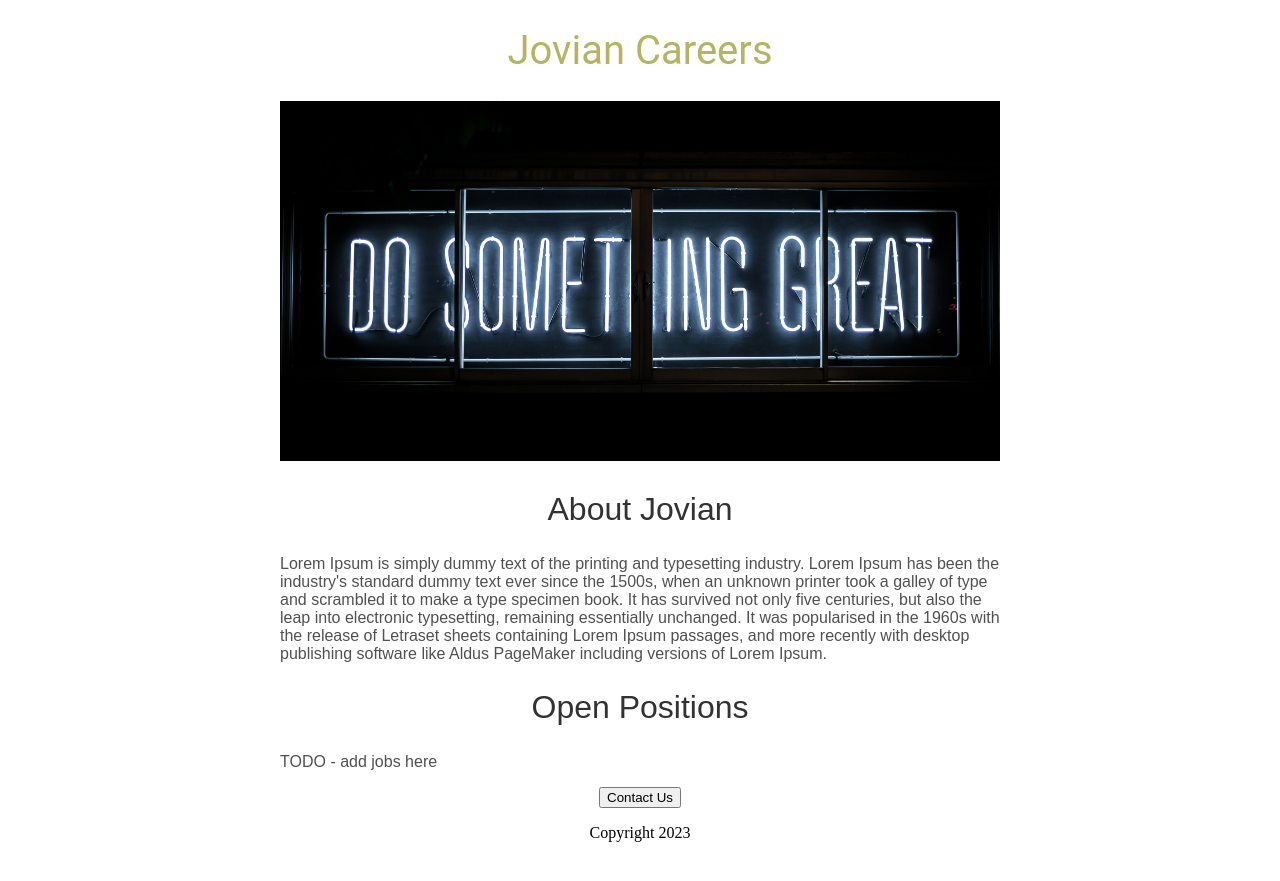
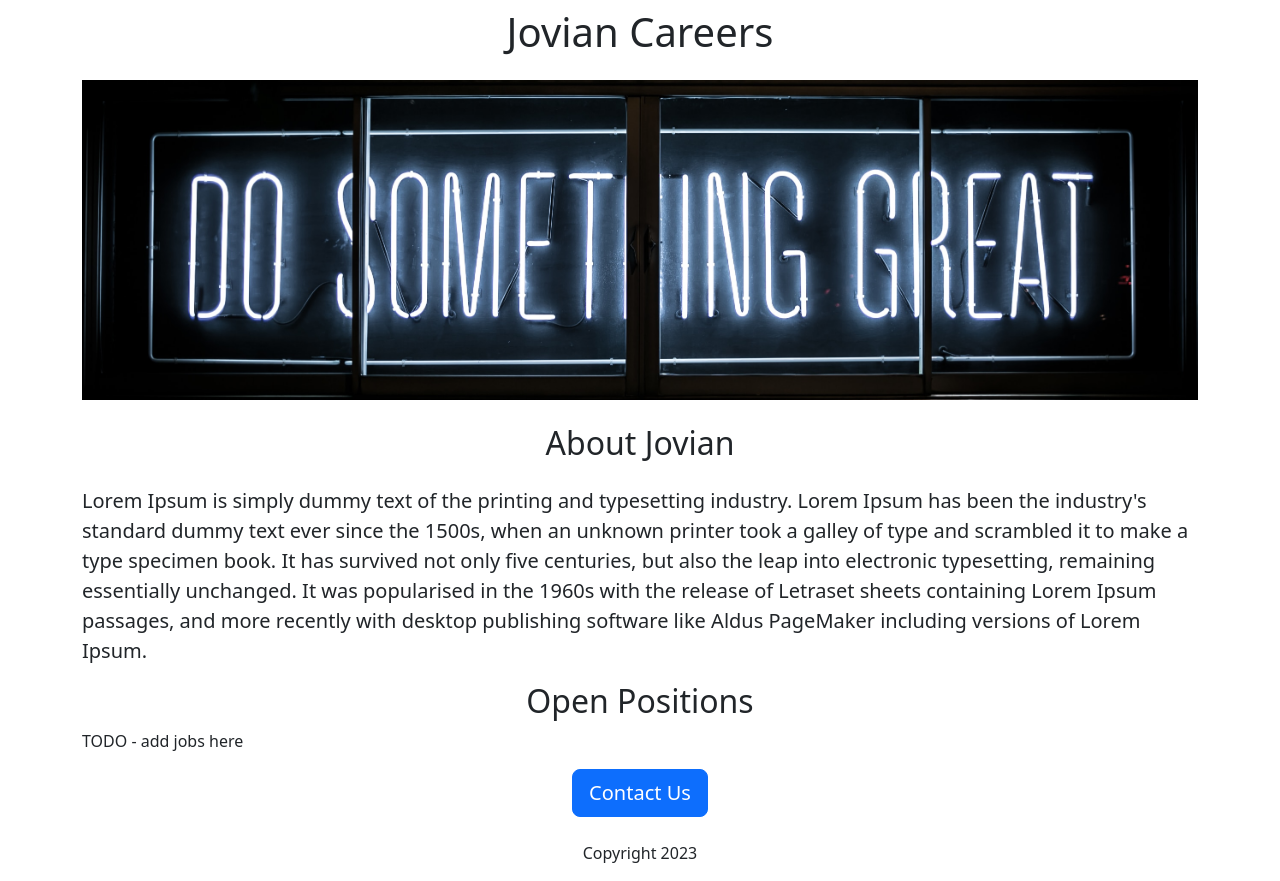
Before and after one commit to Datavsn/try-and-test-all, a Flask app: page / in a window 1280 px wide. Before the commit the page ends 842 px from the top, so only its background shows below. Run offline with Flask 3, Linux system fonts and the light colour scheme.

Commit message:
css changes

```diff
--- a/templates/home.html
+++ b/templates/home.html
@@ -2,53 +2,28 @@
 <html>
   <head>
     <title>Jovian Careers </title>
-    <style>
-      h1 {
-        font-family: Roboto;
-        text-align: center;
-        color: rgb(180, 180, 100);
-        font-size: 40px;
-        font-weight: normal;
-      }
-      h2 {
-        font-family: Arial;
-        font-size: 32px;
-        font-weight: normal;
-        text-align: center;
-        color: rgb(50, 50, 50);
-
-      }
-
-      .bodytext {
-
-        font-family: arial;
-        color: rgb(80, 80, 80);
-      }
-
-      #banner
-      {
-        width: 100%;
-        height: 360px;
-        object-fit: cover;
-      }
-
-      #container{
-        max-width: 720px;
-        margin: 0 auto 0 auto;
-      }
-    </style>
+    <meta charset="utf-8">
+    <meta name="viewport" content="width=device-width, initial-scale=1">
+    <link href="https://cdn.jsdelivr.net/npm/bootstrap@5.3.0/dist/css/bootstrap.min.css" rel="stylesheet" integrity="sha384-9ndCyUaIbzAi2FUVXJi0CjmCapSmO7SnpJef0486qhLnuZ2cdeRhO02iuK6FUUVM" crossorigin="anonymous">
+  <style>
+    #banner {
+      height: 320px;
+      object-fit:cover;
+      width: 100%;
+    }
+  </style>
   </head>
   <body>
-    <div id="container">
-        <h1>Jovian Careers</h1>
-        <img id = "banner" src= "https://try-and-test-all--datavsn.repl.co/static/banner.jpg" height= "320" >
-        <h2> About Jovian </h2>
-        <p class= "bodytext">Lorem Ipsum is simply dummy text of the printing and typesetting industry. Lorem Ipsum has been the industry's standard dummy text ever since the 1500s, when an unknown printer took a galley of type and scrambled it to make a type specimen book. It has survived not only five centuries, but also the leap into electronic typesetting, remaining essentially unchanged. It was popularised in the 1960s with the release of Letraset sheets containing Lorem Ipsum passages, and more recently with desktop publishing software like Aldus PageMaker including versions of Lorem Ipsum.</p>
-        <h2>Open Positions</h2>
-        <p class ="bodytext">TODO - add jobs here</p>
-      <div style="text-align: center;">
-        <button>Contact Us</button>
-        <p>Copyright 2023</p>
+    <div class = "container">
+        <h1 class="text-center mt-2 mb-4">Jovian Careers</h1>
+        <img class ="img-fluid" id="banner" src= "https://try-and-test-all--datavsn.repl.co/static/banner.jpg" >
+        <h2 class="text-center mt-4 mb-4"> About Jovian </h2>
+        <p class ="lead">Lorem Ipsum is simply dummy text of the printing and typesetting industry. Lorem Ipsum has been the industry's standard dummy text ever since the 1500s, when an unknown printer took a galley of type and scrambled it to make a type specimen book. It has survived not only five centuries, but also the leap into electronic typesetting, remaining essentially unchanged. It was popularised in the 1960s with the release of Letraset sheets containing Lorem Ipsum passages, and more recently with desktop publishing software like Aldus PageMaker including versions of Lorem Ipsum.</p>
+        <h2 class="text-center">Open Positions</h2>
+        <p>TODO - add jobs here</p>
+      <div class="text-center">
+        <button class="btn btn-primary btn-lg">Contact Us</button>
+        <p class="mt-4">Copyright 2023</p>
       </div>
     </div>
   </body>
```
